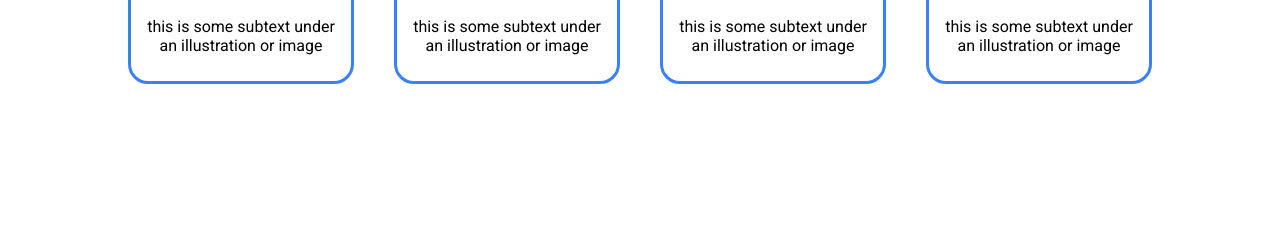
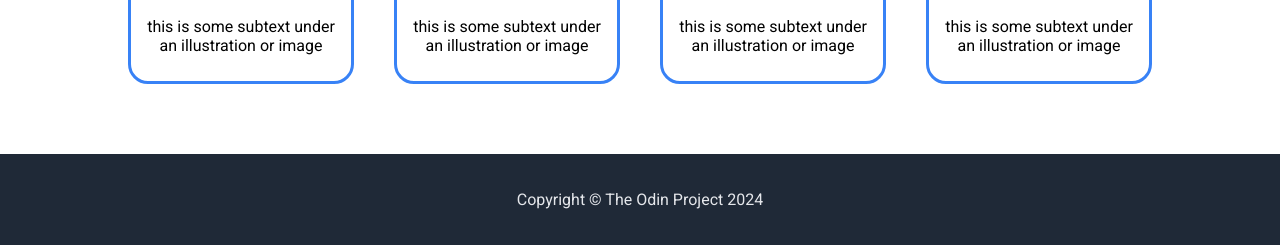
Before and after one commit to richardvidor/odin-landing-page, a plain HTML site: page index.html in a window 1280 px wide. Shown: the part 957-1202 px from the top of the page. Before the commit the page ends 1041 px from the top, so only its background shows below. Drawn offline with Linux system fonts and the light colour scheme.

Commit message:
create footer

```diff
--- a/index.html
+++ b/index.html
@@ -55,6 +55,9 @@
         </div>
 
     </div>
+    <div class="footer">
+        <p>Copyright &copy; The Odin Project 2024</p>
+    </div>
 </body>
 
 </html>
--- a/style.css
+++ b/style.css
@@ -74,6 +74,7 @@ h1 {
 
 .further-info {
     padding: 0 70px;
+    padding-bottom: 70px;
 }
 
 .further-info>h2 {
@@ -101,3 +102,10 @@ h1 {
     height: 150px;
     width: auto;
 }
+
+.footer {
+    text-align: center;
+    padding: 20px 0;
+    background-color: #1f2937;
+    color: #e5e7eb;
+}
```
